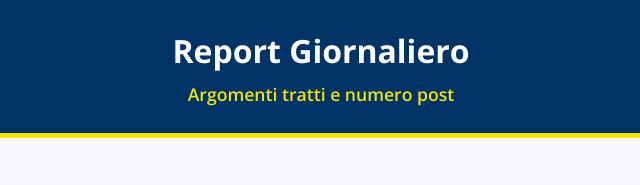
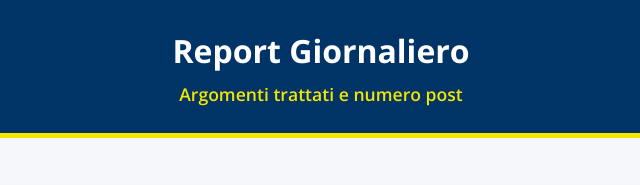
Before and after one commit to fabiusai/ReportGiornalieroPost, a plain HTML site: page index.html in a window 1280 px wide. Shown: the top 185 px of the page, 319-959 px from the left. Drawn offline with nearby package versions, Linux system fonts and the light colour scheme.

Commit message:
Update index.html

```diff
--- a/index.html
+++ b/index.html
@@ -3,7 +3,7 @@
 <head>
     <meta charset="UTF-8">
     <meta name="viewport" content="width=device-width, initial-scale=1.0">
-    <title>Report Giornaliero</title>
+    <title>Report Giornaliero - Argomenti trattati</title>
     <!-- Inserisci qui la tua favicon.ico nella stessa cartella del file html -->
     <link rel="icon" href="favicon.ico">
 
@@ -216,7 +216,7 @@
 
     <header>
         <h1>Report Giornaliero</h1>
-        <p>Argomenti tratti e numero post</p>
+        <p>Argomenti trattati e numero post</p>
     </header>
 
     <div class="container">
```
